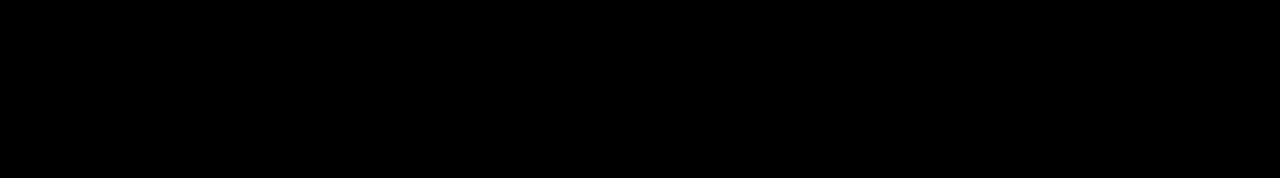
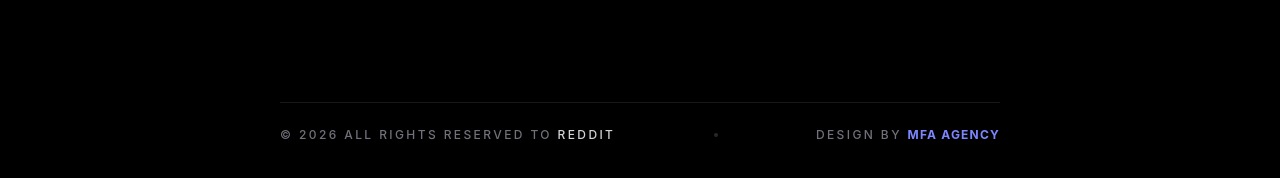
Before and after one commit to md-faizanahmad/redditinsight, a React (Vite) app: page / in a window 1280 px wide. Shown: the part 256-434 px from the top of the page. Built offline with nearby package versions, Linux system fonts and the light colour scheme; no server answers.

Commit message:
feat: comments thread and ui update

```diff
--- a/src/App.jsx
+++ b/src/App.jsx
@@ -18,7 +18,6 @@
           <SearchBar onSearch={search} />
         </div>
       </div>
-
       {/* MAIN FEED AREA */}
       <main className="w-full flex justify-center">
         <div className="w-full max-w-117.5">
@@ -64,6 +63,26 @@
       <BackToTop />
       {/* BOTTOM SPACING FOR MOBILE BROWSERS */}
       <div className="h-20" />
+      <footer className="w-full max-w-3xl mx-auto py-8 px-6">
+        <div className="border-t border-zinc-900 pt-6 flex flex-col md:flex-row items-center justify-between gap-4">
+          {/* Left Side: Rights */}
+          <p className="text-[10px] md:text-xs font-medium text-zinc-500 uppercase tracking-[0.2em]">
+            © {new Date().getFullYear()} All Rights Reserved to{" "}
+            <span className="text-zinc-300">Reddit</span>
+          </p>
+
+          {/* Center: Subtle Dot (Hidden on mobile) */}
+          <div className="hidden md:block w-1 h-1 rounded-full bg-zinc-800" />
+
+          {/* Right Side: Credit */}
+          <p className="text-[10px] md:text-xs font-medium text-zinc-500 uppercase tracking-[0.2em]">
+            Design by{" "}
+            <span className="text-indigo-400 hover:text-indigo-300 transition-colors cursor-pointer tracking-widest font-bold">
+              MFA Agency
+            </span>
+          </p>
+        </div>
+      </footer>
     </div>
   );
 }
```
Also changed, not shown: src/components/layouts/Footer.jsx (added).
